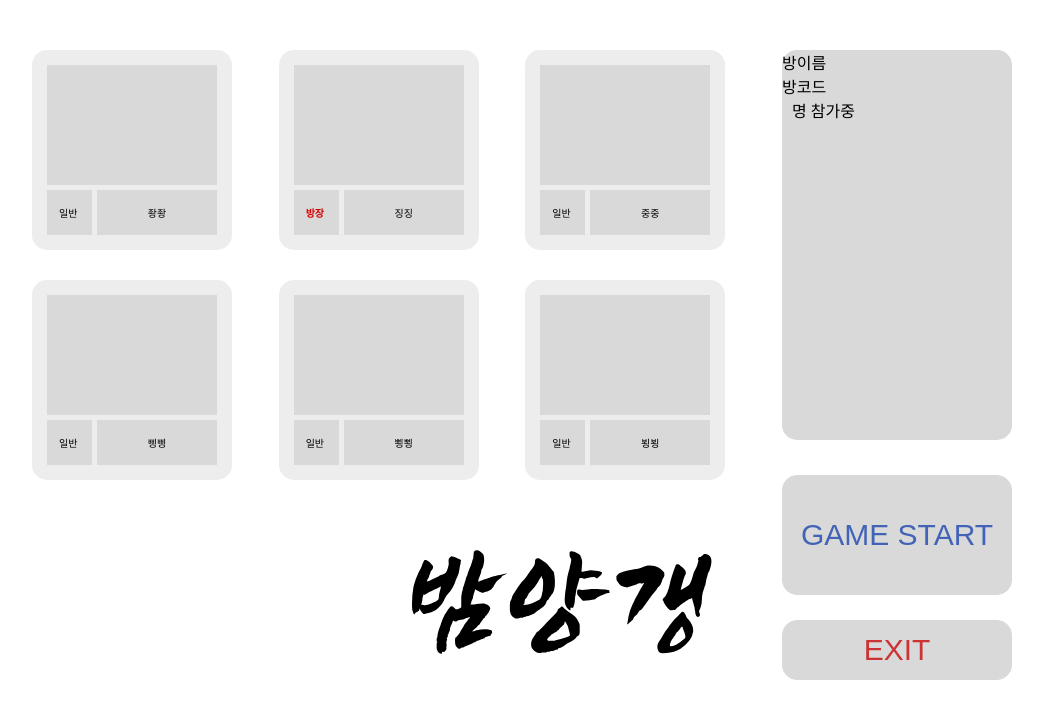
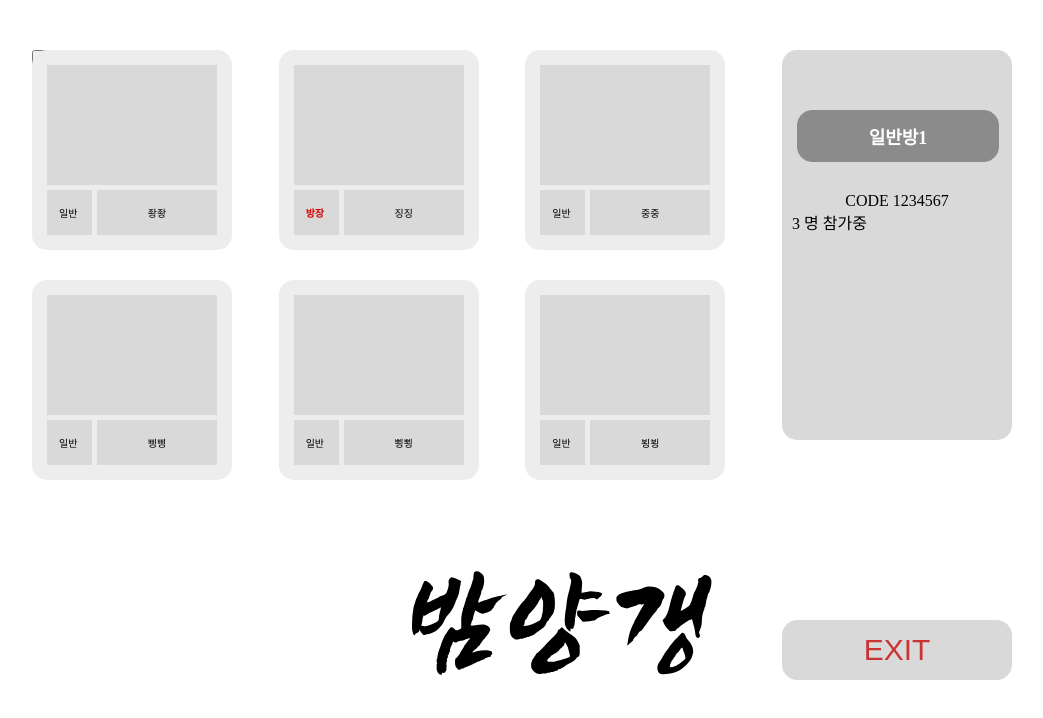
Before and after one commit to soljiiii/bamyanggang-FE, a React (Vite) app: page /gameReady/1 in a window 1280 px wide. Shown: the top 718 px of the page, without its empty margins (158-1201 px from the left). Built offline with nearby package versions, Linux system fonts and the light colour scheme; data requests are answered from the project's data file.

Commit message:
24.04.25

```diff
--- a/db.json
+++ b/db.json
@@ -76,6 +76,9 @@
       "roomCd": "13234513",
       "joinCnt": 6,
       "master": "좡좡"
+    },
+    {
+      "id": "f6e7"
     }
   ],
   "dumi": [
@@ -475,6 +478,108 @@
       "userIdToken": "test",
       "roomNm": "일반방1",
       "roomNo": 1
+    },
+    {
+      "id": "7d2a",
+      "userIdToken": "test",
+      "roomNm": "일반방1",
+      "roomNo": 1
+    },
+    {
+      "id": "807e",
+      "userIdToken": "test",
+      "roomNm": "일반방2",
+      "roomNo": 2
+    },
+    {
+      "id": "a2ba",
+      "userIdToken": "test",
+      "roomNm": "일반방1",
+      "roomNo": 1
+    },
+    {
+      "id": "2e7f",
+      "userIdToken": "test",
+      "roomNm": "일반방1",
+      "roomNo": 1
+    },
+    {
+      "id": "b6f4",
+      "userIdToken": "test",
+      "roomNm": "일반방1",
+      "roomNo": 1
+    },
+    {
+      "id": "012f",
+      "userIdToken": "test",
+      "roomNm": "일반방1",
+      "roomNo": 1
+    },
+    {
+      "id": "71b0",
+      "userIdToken": "test",
+      "roomNm": "일반방1",
+      "roomNo": 1
+    },
+    {
+      "id": "7c45",
+      "userIdToken": "test",
+      "roomNm": "일반방1",
+      "roomNo": 1
+    },
+    {
+      "id": "afcb",
+      "userIdToken": "test",
+      "roomNm": "일반방1",
+      "roomNo": 1
+    },
+    {
+      "id": "2ea6",
+      "userIdToken": "test",
+      "roomNm": "일반방1",
+      "roomNo": 1
+    },
+    {
+      "id": "606d",
+      "userIdToken": "test",
+      "roomNm": "일반방1",
+      "roomNo": 1
+    },
+    {
+      "id": "64e5",
+      "userIdToken": "test",
+      "roomNm": "일반방1",
+      "roomNo": 1
+    },
+    {
+      "id": "449a",
+      "userIdToken": "test",
+      "roomNm": "일반방2",
+      "roomNo": 2
+    },
+    {
+      "id": "fad5",
+      "userIdToken": "test",
+      "roomNm": "비밀방1",
+      "roomNo": 4
+    },
+    {
+      "id": "3645",
+      "userIdToken": "test",
+      "roomNm": "일반방1",
+      "roomNo": 1
+    },
+    {
+      "id": "d661",
+      "userIdToken": "test",
+      "roomNm": "일반방1",
+      "roomNo": 1
+    },
+    {
+      "id": "cdbd",
+      "userIdToken": "test",
+      "roomNm": "일반방1",
+      "roomNo": 1
     }
   ],
   "party": [
--- a/src/App.jsx
+++ b/src/App.jsx
@@ -23,7 +23,7 @@ function App() {
           <Route path="/gameReady/:roomNo" element={<GameReady />} />
           <Route path="/onGame/:no" element={<OnGame />} />
           <Route path="/notice" element={<Notice />} />
-          <Route path="/notice/:no" element={<Notice />} />
+          <Route path="/notice/:no" element={<Notice/>} />
           <Route path="/board" element={<Board />} />
           <Route path="/board/:no" element={<Board />} />
           <Route path="/guide" element={<Guide/>}/>
--- /dev/null
+++ b/src/component/game/GameInfoChild.jsx
@@ -0,0 +1,13 @@
+function GameInfoChild({ gameInfo }) {
+    console.log("child",gameInfo)
+
+    return (
+        <div>
+            <div className="roomNameBox">방이름{gameInfo.roomNm}</div>
+            <div className="roomCode">방코드{gameInfo.roomCd}</div>
+            <div className="peopleCnt">{gameInfo.joinCnt}명 참가중</div>
+        </div>
+    );
+}
+
+export default GameInfoChild;
--- a/src/pages/game/GameReady.css
+++ b/src/pages/game/GameReady.css
@@ -20,6 +20,27 @@ body{
     right: 0px;
     top: 0px;
 }
+.roomNameBox{
+    height: 50px;
+    width: 200px;
+    margin-left: 15px;
+    text-align: center;
+    font-size: 18px;
+    font-weight: 600;
+    border: 1px solid #8b8b8b;
+    background-color: #8b8b8b;
+    margin-top: 60px;
+    color: white;
+    border-radius: 15px;
+    display: flex;
+    align-items: center;
+    justify-content: center;
+}
+.roomCode {
+    text-align: center;
+    margin-top: 30px;
+}
+.
 
 
 /*버튼*/
--- a/src/pages/game/GameReady.jsx
+++ b/src/pages/game/GameReady.jsx
@@ -4,6 +4,7 @@ import Button from "../../component/common/Button"
 import axios from "axios";
 import Party from "../../component/game/Party";
 import "./GameReady.css";
+import GameInfoChild from "../../component/game/GameInfoChild";
 
 
 function GameReady(){
@@ -16,8 +17,7 @@ function GameReady(){
     useEffect(()=>{
         axios.get (`http://localhost:3001/game/?roomNo=${roomNo}`)
             .then(response => {
-                setGameInfo(response.data);
-                console.log(response.data);
+                setGameInfo(response.data[0]);
             })
             .catch(error => {
                 console.error('Error get game:', error);
@@ -29,30 +29,30 @@ function GameReady(){
         axios.get (`http://localhost:3001/party/?roomNo=${roomNo}`)
             .then(response => {
                 setGameParty(response.data);
-                console.log(response.data);
             })
             .catch(error => {
                 console.error('Error get game:', error);
             });
-    },[]);
-    console.log("나오니?",gameInfo)
+    },[roomNo]);
+
+    console.log("gmaInfo",gameInfo)
     console.log("방:",gameInfo.roomNm)
 
+    //게임 시작
     function handleStart(){
-        const data = {
 
-        }
-        axios.post(`http://localhost:3001/game`)
-        .then
     }
+
+    //게임 나가기
     function handleExit(){
 
     }
 
+
     return (
         <div className="gameReadyContainer">
             <div className="userContainer">
-                {gameInfo && gameParty.map((party,index)=>(
+                {gameParty && gameParty.map((party,index)=>(
                     <div key={index} className="userInfo">
                         <Party
                             party={party}
@@ -60,11 +60,11 @@ function GameReady(){
                     </div>
                 ))}
             </div>
-            {gameInfo &&  (
+            {gameInfo && (
                 <div className="gameInfoBox">
-                    <div className="roomNameBox">방이름{gameInfo.roomNm}</div>
-                    <div className="roomCode">방코드{gameInfo.roomCd}</div>
-                    <div className="peopleCnt">{gameInfo.joinCnt}명 참가중</div>
+                    <div className="roomNameBox">{gameInfo.roomNm}</div>
+                    <div className="roomCode">CODE {gameInfo.roomCd}</div>
+                    <div className="peopleCnt">{gameInfo.joinCnt} 명 참가중</div>
                 </div>
             )}
             <div className="startButtonBox">
--- a/src/pages/game/GameSearch.jsx
+++ b/src/pages/game/GameSearch.jsx
@@ -15,7 +15,6 @@ function GameSearch(){
     useEffect(() => {
         axios.get('http://localhost:3001/game')
             .then(response => {
-                //console.log(response.data);
                 setRoomList(response.data);
             })
             .catch(error => {
```
